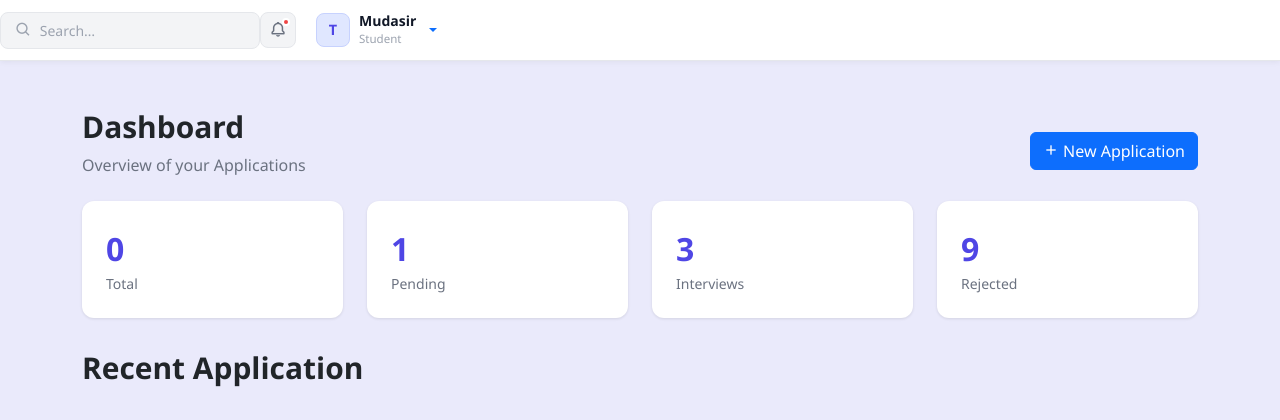
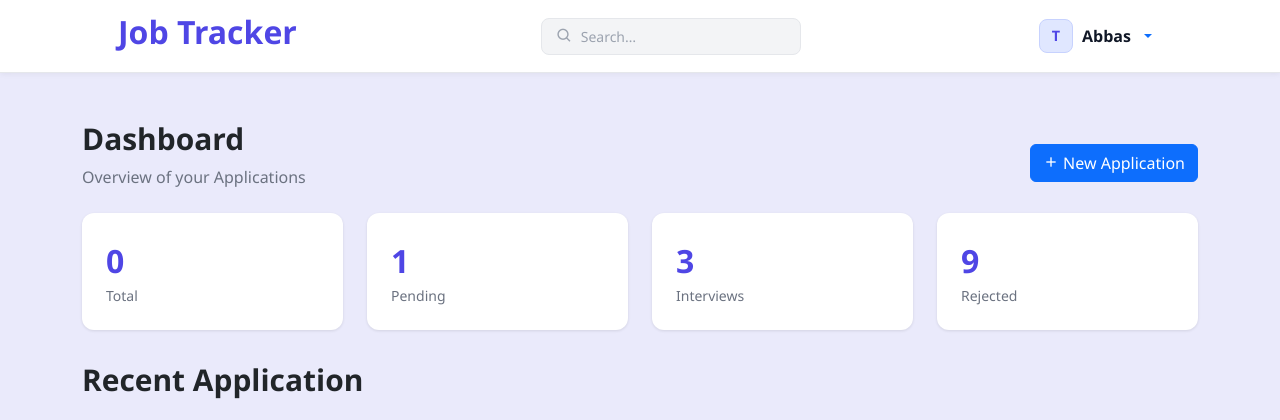
Before and after one commit to mjeyz/job-tracker, a Flask app: page /dashboard in a window 1280 px wide. Shown: the top 420 px of the page. Run offline with Flask 3, Linux system fonts and the light colour scheme; the visitor is signed in with stand-in values (Sample User, id 1); some libraries are stand-ins or nearby versions.

Commit message:
fix some nave styling issues

```diff
--- a/app.py
+++ b/app.py
@@ -70,7 +70,7 @@ def login():
 
             user_obj = User(id=user[0], first_name=[1], last_name=[2], username=user[3], dob=[4], gender=user[5], email=user[6], password=[7])
             login_user(user_obj)
-            return redirect(url_for("home"))
+            return redirect(url_for("dashboard"))
 
     return render_template("auth/login.html", form=form, current_user=current_user)
 
@@ -113,13 +113,16 @@ def register():
             user = User(id=user_id, first_name=first_name, last_name=last_name, username=username, dob=dob, gender=gender, email=email, password=password)
             login_user(user)
             flash("Registration successful.", "success")
-            return redirect(url_for("home"))
+            return redirect(url_for("dashboard"))
 
 
     return render_template("auth/register.html", form=form, current_user=current_user)
 
 @app.route("/dashboard", methods=["GET", "POST"])
+@login_required
 def dashboard():
+    with psycopg2.connect(DATABASE_URL) as conn:
+        cur = conn.cursor()
     return render_template("dashboard.html", current_user=current_user)
 
 @app.route("/add_application", methods=['GET', 'POST'])
--- a/templates/partials/navbar.html
+++ b/templates/partials/navbar.html
@@ -1,7 +1,7 @@
 <!DOCTYPE html>
 <html lang="en">
 <head>
-  <meta charset="UTF-8" />
+    <meta charset="UTF-8"/>
     <meta name="viewport" content="width=device-width, initial-scale=1.0"/>
 
     <!-- Bootstrap 5 -->
@@ -18,7 +18,13 @@
             display: flex;
             align-items: center;
             justify-content: space-between;
-      box-shadow: 0 1px 6px rgba(0,0,0,.06);
+            box-shadow: 0 1px 6px rgba(0, 0, 0, .06);
+        }
+
+        .nav-heading {
+            font-size: 2rem;
+            font-weight: bold;
+            color: #4F46E5;
         }
 
         /* ── Search Bar ── */
@@ -34,15 +40,18 @@
             cursor: text;
             transition: border-color .2s, box-shadow .2s;
         }
+
         .search-bar:focus-within {
             border-color: #4F46E5;
-      box-shadow: 0 0 0 3px rgba(79,70,229,.12);
+            box-shadow: 0 0 0 3px rgba(79, 70, 229, .12);
             background: #fff;
         }
+
         .search-bar i {
             font-size: 1.05rem;
             color: #9CA3AF;
         }
+
         .search-bar input {
             border: none;
             background: transparent;
@@ -51,28 +60,45 @@
             color: #374151;
             width: 100%;
         }
-    .search-bar input::placeholder { color: #9CA3AF; }
+
+        .search-bar input::placeholder {
+            color: #9CA3AF;
+        }
 
         /* ── User Menu ── */
-    .user-menu { display: flex; align-items: center; gap: 10px; }
+        .user-menu {
+            display: flex;
+            align-items: center;
+            gap: 10px;
+        }
 
         /* Notification Bell */
         .notif-btn {
             position: relative;
-      width: 36px; height: 36px;
+            width: 36px;
+            height: 36px;
             background: #F3F4F6;
             border: 1.5px solid #E5E7EB;
             border-radius: 8px;
-      display: flex; align-items: center; justify-content: center;
+            display: flex;
+            align-items: center;
+            justify-content: center;
             cursor: pointer;
             color: #6B7280;
             transition: background .2s;
         }
-    .notif-btn:hover { background: #E0E7FF; color: #4F46E5; }
+
+        .notif-btn:hover {
+            background: #E0E7FF;
+            color: #4F46E5;
+        }
+
         .notif-badge {
             position: absolute;
-      top: 5px; right: 5px;
-      width: 8px; height: 8px;
+            top: 5px;
+            right: 5px;
+            width: 8px;
+            height: 8px;
             background: #EF4444;
             border-radius: 50%;
             border: 2px solid #fff;
@@ -89,76 +115,88 @@
             transition: background .2s;
             text-decoration: none;
         }
-    .profile:hover { background: #F3F4F6; }
+
+        .profile:hover {
+            background: #F3F4F6;
+        }
 
         /* Avatar circle */
         .avatar {
-      width: 34px; height: 34px;
+            width: 34px;
+            height: 34px;
             background: #E0E7FF;
             color: #4F46E5;
             border-radius: 8px;
             font-weight: 700;
             font-size: 0.9rem;
-      display: flex; align-items: center; justify-content: center;
+            display: flex;
+            align-items: center;
+            justify-content: center;
             flex-shrink: 0;
             border: 1.5px solid #C7D2FE;
         }
 
         /* Username */
         .profile-info .name {
-      font-size: 0.875rem;
+            font-size: 1rem;
             font-weight: 600;
             color: #111827;
             line-height: 1.2;
-    }
-    .profile-info .role {
-      font-size: 0.72rem;
-      color: #9CA3AF;
         }
 
         /* Dropdown */
         .dropdown-menu {
             border-radius: 10px;
             border: 1px solid #E5E7EB;
-      box-shadow: 0 8px 24px rgba(0,0,0,.1);
+            box-shadow: 0 8px 24px rgba(0, 0, 0, .1);
             padding: 6px;
             min-width: 170px;
         }
+
         .dropdown-item {
             border-radius: 6px;
             font-size: 0.875rem;
             color: #374151;
             padding: 8px 12px;
-      display: flex; align-items: center; gap: 8px;
+            display: flex;
+            align-items: center;
+            gap: 8px;
         }
-    .dropdown-item:hover { background: #F3F4F6; }
-    .dropdown-item.text-danger:hover { background: #FEF2F2; }
-    .dropdown-divider { border-color: #E5E7EB; margin: 4px 0; }
+
+        .dropdown-item:hover {
+            background: #F3F4F6;
+        }
+
+        .dropdown-item.text-danger:hover {
+            background: #FEF2F2;
+        }
+
+        .dropdown-divider {
+            border-color: #E5E7EB;
+            margin: 4px 0;
+        }
 
         /* Demo body */
-    body { background: #F9FAFB; }
+        body {
+            background: #F9FAFB;
+        }
     </style>
 </head>
 <body>
 
 <!-- ════════════ FIXED NAVBAR ════════════ -->
 <nav class="navbar navbar-expand-lg">
+    <div class="container px-5 px-lg-5 d-flex justify-content-between align-items-center">
 
-  <!-- ① Search Bar (fixed: now has real input) -->
+            <a class="navbar-brand d-flex align-items-center" href="/">
+                <h2 class="nav-heading" style="color: #4F46E5">Job Tracker</h2>
+            </a>
         <div class="search-bar">
             <i class="bx bx-search"></i>
-    <input type="text" placeholder="Search…" />
+            <input type="text" placeholder="Search…"/>
         </div>
 
-  <!-- ② User Menu (fixed: avatar, name, dropdown all working) -->
         <div class="user-menu">
-
-    <!-- Notification bell -->
-    <div class="notif-btn">
-      <i class="bx bx-bell" style="font-size:1.1rem;"></i>
-      <span class="notif-badge"></span>
-    </div>
-
             <!-- Profile dropdown -->
             <div class="dropdown">
                 <a class="profile dropdown-toggle"
@@ -166,24 +204,22 @@
                    data-bs-toggle="dropdown"
                    aria-expanded="false">
 
-        <!-- Avatar: initials "T" -->
                     <div class="avatar">T</div>
 
-        <!-- Name + role (fixed: were inside avatar div before) -->
                     <div class="profile-info">
-          <div class="name">Mudasir</div>
-          <div class="role">Student</div>
+                        <div class="name">Abbas</div>
                     </div>
                 </a>
 
                 <ul class="dropdown-menu dropdown-menu-end">
                     <li><a class="dropdown-item" href="#"><i class="bx bx-user"></i> My Profile</a></li>
-        <li><a class="dropdown-item" href="#"><i class="bx bx-cog"></i> Settings</a></li>
-        <li><hr class="dropdown-divider"/></li>
-        <li><a class="dropdown-item text-danger" href="#"><i class="bx bx-log-out"></i> Logout</a></li>
+                    <li>
+                        <hr class="dropdown-divider"/>
+                    </li>
+                    <li><a class="dropdown-item text-danger" href="/logout"><i class="bx bx-log-out"></i> Logout</a></li>
                 </ul>
             </div>
-
+        </div>
     </div>
 </nav>
 <!-- ════════════ END NAVBAR ════════════ -->
```
Also changed, not shown: static/assets/img/img.png (added). Lines whose indentation alone changed are shown as unchanged.
